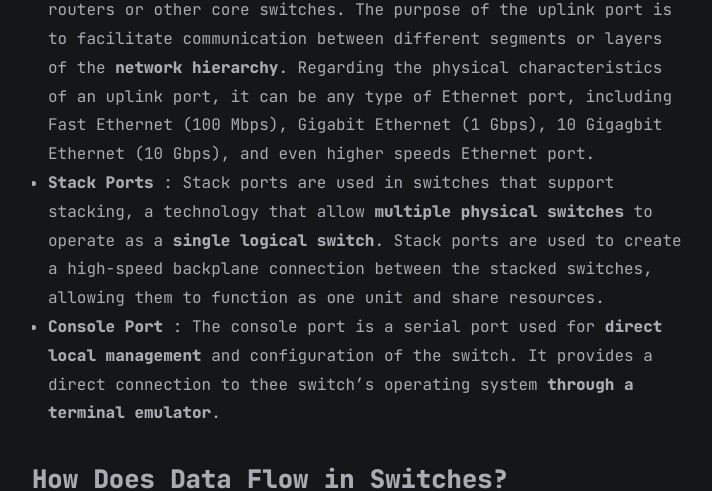
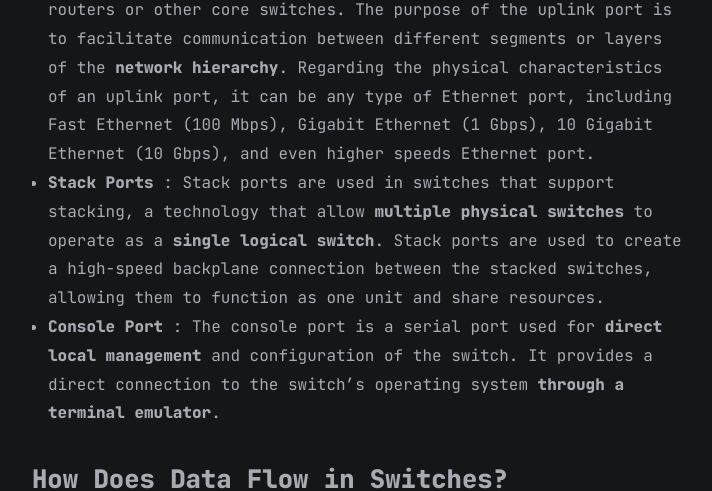
Before and after one commit to faridarif/faridarif.github.io, a Jekyll site: the page built from all_collections/_posts/2023-07-10-Switching.md, in a window 1280 px wide and 900 px high, scrolled down 1045 px. Shown: the part 203-694 px from the top of the window, without its empty margins (283-995 px from the left). Built offline with Jekyll 4.4.1, drawn with Linux system fonts in a browser that asks for light colours.

Commit message:
Update 2023-07-10-Switching.md

```diff
--- a/all_collections/_posts/2023-07-10-Switching.md
+++ b/all_collections/_posts/2023-07-10-Switching.md
@@ -10,9 +10,9 @@ Switching is the process of **forwarding data frames** from one network device t
 - **Trunk Ports** : Trunk ports are used to **interconnect switches** and **carry traffic for multiple VLANs** simultaneously. They configured to support 802.1Q VLAN tagging, which means that frames leaving a trunk port are tagged with the appropriate VLAN ID.
 - **EtherChannel (Link Aggregation) Ports** : Etherchannel, also known as link aggregation, allows **multiple physical links** between switches to be **combined** into a **single logical link** for increased bandwidth and redundancy. Etherchannel aggregates the bandwidth of the individual links to create a **high-bandwidth channel** between switches.
 - **Management Port** : Some managed switches have a **dedicated management port**, which is used for **remote management** and configuration of the switch. The management port is used to access the switch's management interface, usually through a web interface or command-line interface (CLI).
-- **Uplink Ports** : Uplink ports refer to the ports on a switch that are used to **connect** to **higher-level network device**, such as routers or other core switches. The purpose of the uplink port is to facilitate communication between different segments or layers of the **network hierarchy**. Regarding the physical characteristics of an uplink port, it can be any type of Ethernet port, including Fast Ethernet (100 Mbps), Gigabit Ethernet (1 Gbps), 10 Gigagbit Ethernet (10 Gbps), and even higher speeds Ethernet port.
+- **Uplink Ports** : Uplink ports refer to the ports on a switch that are used to **connect** to **higher-level network device**, such as routers or other core switches. The purpose of the uplink port is to facilitate communication between different segments or layers of the **network hierarchy**. Regarding the physical characteristics of an uplink port, it can be any type of Ethernet port, including Fast Ethernet (100 Mbps), Gigabit Ethernet (1 Gbps), 10 Gigabit Ethernet (10 Gbps), and even higher speeds Ethernet port.
 - **Stack Ports** : Stack ports are used in switches that support stacking, a technology that allow **multiple physical switches** to operate as a **single logical switch**. Stack ports are used to create a high-speed backplane connection between the stacked switches, allowing them to function as one unit and share resources.
-- **Console Port** : The console port is a serial port used for **direct local management** and configuration of the switch. It provides a direct connection to thee switch's operating system **through a terminal emulator**.
+- **Console Port** : The console port is a serial port used for **direct local management** and configuration of the switch. It provides a direct connection to the switch's operating system **through a terminal emulator**.
 
 ### How Does Data Flow in Switches?
 
```
